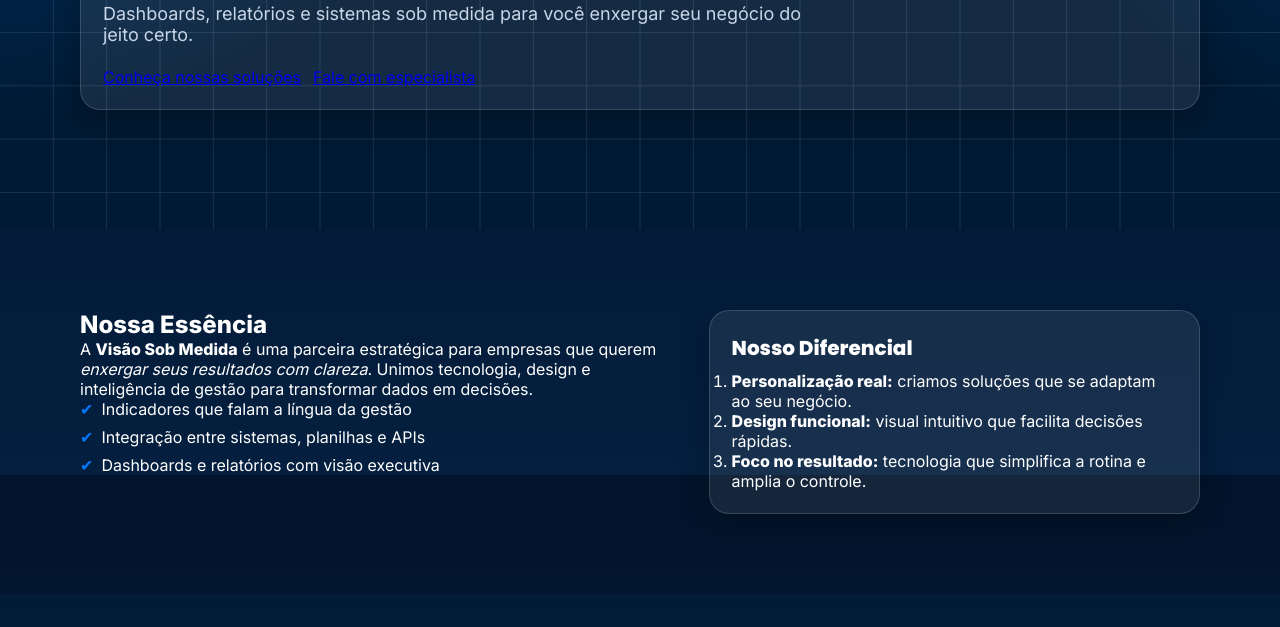
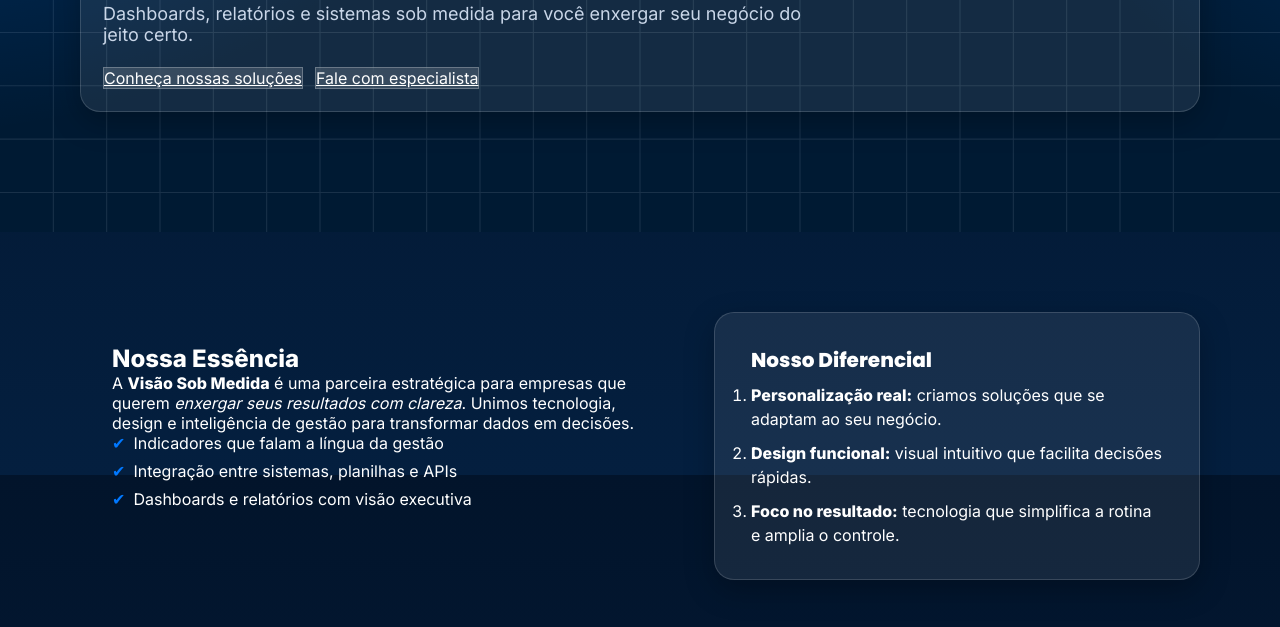
Before and after one commit to Marcosvaquino/visaosobmedida, a plain HTML site: page index.html in a window 1280 px wide. Shown: the part 325-952 px from the top of the page. Drawn offline with Linux system fonts and the light colour scheme.

Commit message:
Apply visual adjustments for 2025-10 design
This update includes visual adjustments for the 2025-10 design, such as hiding the menu icon on desktop, enhancing button styles in the hero section, and improving spacing in the 'About' section cards.

```diff
--- a/style.css
+++ b/style.css
@@ -316,3 +316,61 @@
     align-items: flex-start;
   }
 }
+
+/* ===== AJUSTES VISUAIS 2025-10 ===== */
+
+/* 1️⃣  Remove ícone de menu em desktop */
+.nav-toggle {
+  display: none;
+}
+@media (max-width: 760px) {
+  .nav-toggle {
+    display: block;
+  }
+}
+
+/* 2️⃣  Realce dos botões na área hero */
+.hero .btn {
+  background: rgba(255, 255, 255, 0.15);
+  color: var(--white);
+  border: 1px solid rgba(255, 255, 255, 0.25);
+  backdrop-filter: blur(4px);
+}
+.hero .btn:hover {
+  background: rgba(255, 255, 255, 0.35);
+  color: var(--ink);
+  transform: translateY(-1px);
+}
+
+/* 3️⃣  Cards da seção “Sobre” mais espaçosos e horizontais */
+#sobre .two-col {
+  gap: 40px; /* mais espaço entre os dois blocos */
+}
+
+#sobre .col {
+  padding: 32px;
+}
+
+#sobre .card {
+  padding: 32px 36px;
+  display: flex;
+  flex-direction: column;
+  justify-content: center;
+}
+
+/* Corrige o texto do “Nosso Diferencial” para não quebrar */
+#sobre .card ol {
+  display: flex;
+  flex-direction: column;
+  gap: 10px;
+}
+
+#sobre .card ol li {
+  line-height: 1.5;
+  white-space: normal;
+}
+
+/* 4️⃣  Melhora o espaçamento inferior geral da seção */
+#sobre {
+  padding-bottom: 100px;
+}
```
